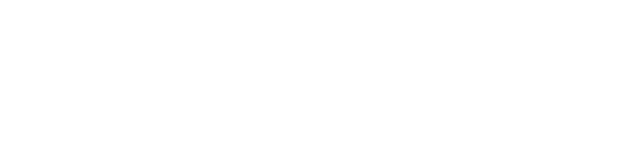
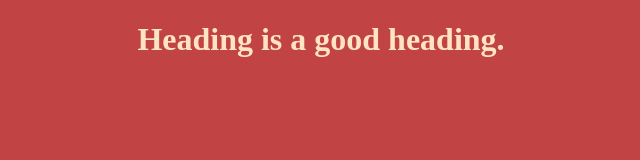
Before and after one commit to edoc99/git-one, a plain HTML site: page index.html in a window 1280 px wide. Shown: the whole page, without its empty margins (319-959 px from the left). Drawn offline with Linux system fonts and the light colour scheme.

Commit message:
Added a heading and some styling to the page

```diff
--- a/index.html
+++ b/index.html
@@ -9,6 +9,6 @@
    <link rel="stylesheet" href="style.css" class="href">
 </head>
 <body>
-
+   <h1>Heading is a good heading.</h1>
 </body>
 </html>
--- a/style.css
+++ b/style.css
@@ -1,3 +1,5 @@
 body{
-   background: #fff;
+   text-align: center;
+   color: bisque;
+   background: rgb(193, 67, 67);
 }
```
